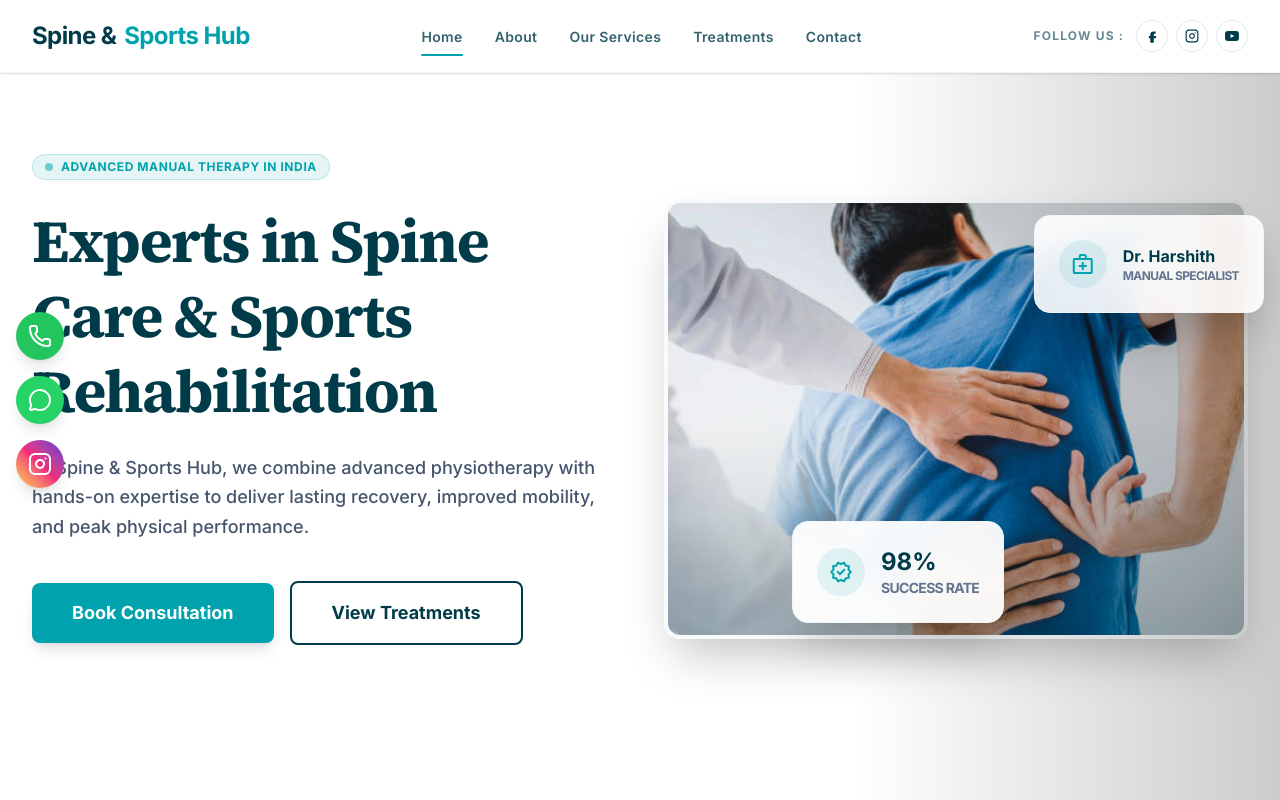
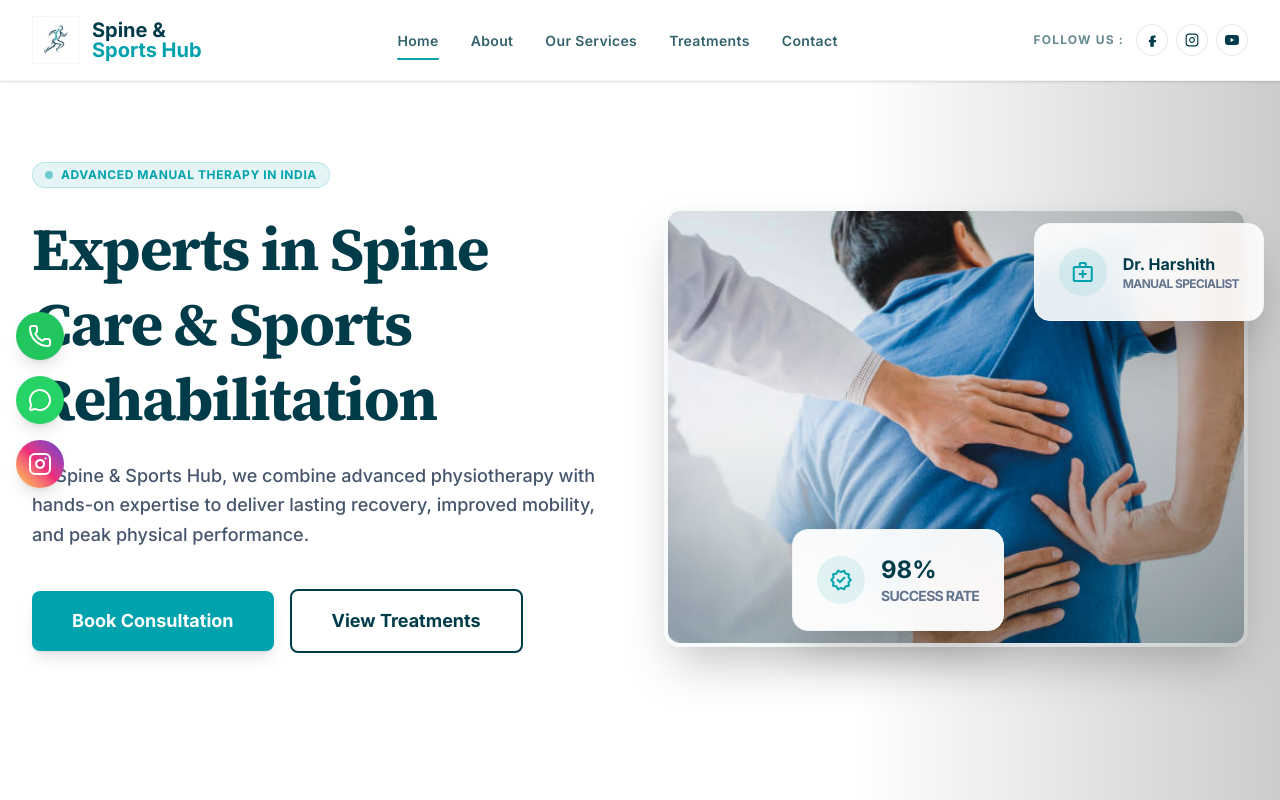
Before and after one commit to mraiuser/clinic-website, a React (Vite) app: page / in a window 1280 px wide. Shown: the top 800 px of the page. Built offline with nearby package versions, Linux system fonts and the light colour scheme.

Commit message:
Fix logo and favicon structure

```diff
--- a/index.html
+++ b/index.html
@@ -2,14 +2,15 @@
 <html lang="en" class="scroll-smooth">
   <head>
     <meta charset="UTF-8" />
-    <link rel="icon" type="image/png" href="https://cdn-icons-png.flaticon.com/512/2865/2865792.png" />
+    <link rel="icon" type="image/png" href="/logo.png" />
+    <link rel="apple-touch-icon" href="/logo.png" />
     <meta name="viewport" content="width=device-width, initial-scale=1.0" />
     <title>Spine & Sports Hub | Advanced Manual Therapy</title>
 
     <!-- Social Preview (OpenGraph) -->
     <meta property="og:title" content="Spine & Sports Hub" />
     <meta property="og:description" content="Advanced Manual Therapy & Sports Rehabilitation by Dr. Harshith Kumar PT." />
-    <meta property="og:image" content="/hero-hd.jpg" />
+    <meta property="og:image" content="/logo.png" />
     <meta property="og:type" content="website" />
 
     <!-- Twitter Preview -->
--- a/src/components/Header.tsx
+++ b/src/components/Header.tsx
@@ -22,10 +22,13 @@ export default function Header({ onBookClick }: { onBookClick?: () => void }) {
             initial={{ opacity: 0, x: -20 }}
             animate={{ opacity: 1, x: 0 }}
             transition={{ delay: 0.2, duration: 0.5 }}
-            className="text-xl md:text-2xl font-extrabold tracking-tight flex items-center"
+            className="flex items-center gap-3"
           >
-            <span className="text-brand-navy">Spine &</span>
-            <span className="text-brand-teal ml-2">Sports Hub</span>
+            <img src="/logo.png" alt="Logo" className="h-10 md:h-12 w-auto" />
+            <div className="flex flex-col">
+              <span className="text-brand-navy font-extrabold text-lg md:text-xl leading-none">Spine &</span>
+              <span className="text-brand-teal font-extrabold text-lg md:text-xl leading-none">Sports Hub</span>
+            </div>
           </motion.div>
 
           {/* Desktop Navigation */}
@@ -109,10 +112,13 @@ export default function Header({ onBookClick }: { onBookClick?: () => void }) {
             className="fixed inset-0 bg-white z-[100] flex flex-col p-8 md:hidden"
           >
             <div className="flex justify-between items-center mb-12">
-              <div className="text-2xl font-extrabold tracking-tight flex items-center">
-                <span className="text-brand-navy">Spine &</span>
-                <span className="text-brand-teal ml-2">Sports Hub</span>
+            <div className="flex items-center gap-3">
+              <img src="/logo.png" alt="Logo" className="h-10 w-auto" />
+              <div className="flex flex-col">
+                <span className="text-brand-navy font-extrabold text-lg leading-none">Spine &</span>
+                <span className="text-brand-teal font-extrabold text-lg leading-none">Sports Hub</span>
               </div>
+            </div>
               <button
                 onClick={toggleMenu}
                 className="text-brand-navy p-2 hover:bg-slate-50 rounded-full transition-colors"
--- a/src/components/Hero.tsx
+++ b/src/components/Hero.tsx
@@ -1,10 +1,9 @@
-import { motion } from 'framer-motion';
+import { motion, type Variants } from 'framer-motion';
 // @ts-ignore
 import heroImg from '../assets/hero-hd.jpg';
 
 export default function Hero({ onBookClick }: { onBookClick?: () => void }) {
-  // @ts-ignore
-  const containerVariants = {
+  const containerVariants: Variants = {
     hidden: { opacity: 0 },
     visible: {
       opacity: 1,
@@ -12,8 +11,7 @@ export default function Hero({ onBookClick }: { onBookClick?: () => void }) {
     }
   };
 
-  // @ts-ignore
-  const itemVariants = {
+  const itemVariants: Variants = {
     hidden: { opacity: 0, y: 20 },
     visible: { opacity: 1, y: 0, transition: { duration: 0.6, ease: "easeOut" } }
   };
--- a/src/components/Services.tsx
+++ b/src/components/Services.tsx
@@ -1,5 +1,5 @@
 import { useState } from 'react';
-import { motion, AnimatePresence } from 'framer-motion';
+import { motion, AnimatePresence, type Variants } from 'framer-motion';
 import {
   CheckCircle,
   ChevronDown,
@@ -94,7 +94,7 @@ const advancedModalities = [
   "Cupping"
 ];
 
-const staggerContainer = {
+const staggerContainer: Variants = {
   hidden: { opacity: 0 },
   show: {
     opacity: 1,
@@ -104,7 +104,7 @@ const staggerContainer = {
   }
 };
 
-const fadeUpItem = {
+const fadeUpItem: Variants = {
   hidden: { opacity: 0, y: 30 },
   show: { opacity: 1, y: 0, transition: { duration: 0.6, ease: [0.16, 1, 0.3, 1] } }
 };
```
Also changed, not shown: logo.jpeg (added), public/logo.png (added).
